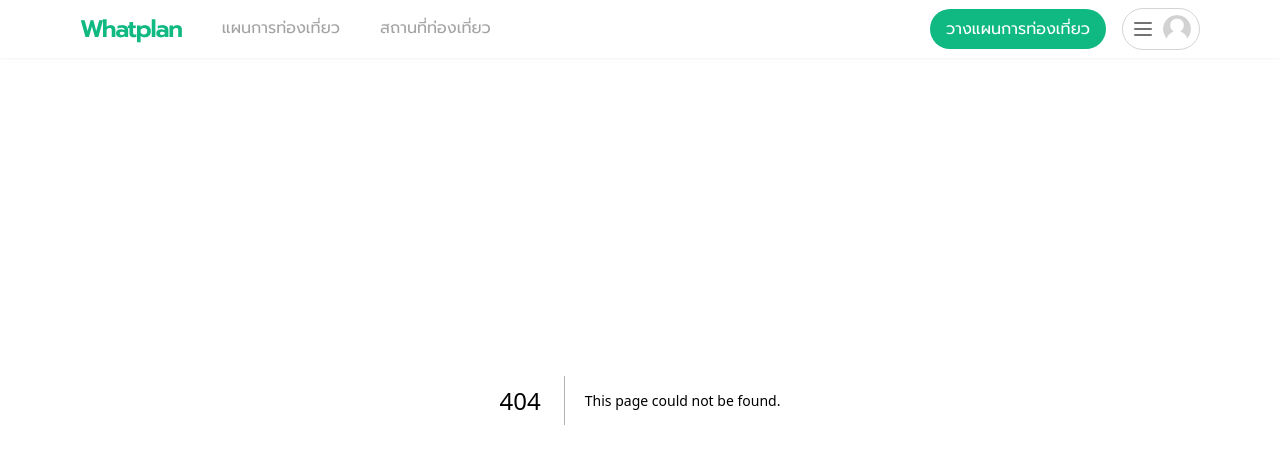
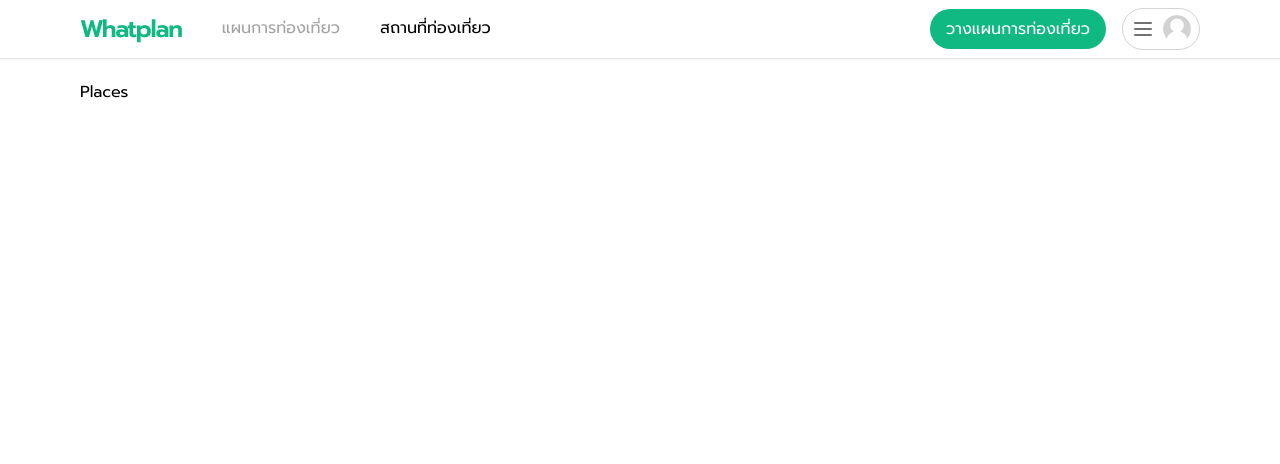
Before and after one commit to Rotee20Baht/whatplan, a Next.js app: page /place in a window 1280 px wide. Before the commit this address had no page. Shown: the top 464 px of the page. Built offline with nearby package versions, Linux system fonts and the light colour scheme.

Commit message:
fixed nav links

```diff
--- a/app/components/inputs/Input.jsx
+++ b/app/components/inputs/Input.jsx
@@ -64,7 +64,7 @@ export default function Input({
           ${errors[id] ? 'translate-y-0' : 'translate-y-2'}
           ${errors[id] ? 'opacity-100' : 'opacity-0'}
           transition
-          duration-500
+          duration-300
         `}
       >
           กรุณากรอกข้อมูลให้ถูกต้อง
--- a/app/components/navbar/NavMenu.jsx
+++ /dev/null
@@ -1,26 +0,0 @@
-'use client'
-
-import { useCallback } from "react"
-
-export default function NavMenu({
-  title,
-  onClick,
-  param,
-  selected
-}) {
-  const handleOnClick = useCallback((menu) => {
-    onClick(menu);
-  }, [param]);
-
-  return (
-    <div
-      onClick={() => handleOnClick(param)}
-      className={`
-        py-4 border-b-2 cursor-pointer border-transparent hover:border-emerald-500 transition
-        ${selected === param ? 'text-black' : 'text-neutral-400'}
-      `}
-    >
-      {title}
-    </div>
-  )
-}
--- a/app/components/navbar/Navbar.jsx
+++ b/app/components/navbar/Navbar.jsx
@@ -1,42 +1,49 @@
 'use client'
 
-import { useState } from "react"
+import { usePathname } from 'next/navigation';
 
 import Container from "../Container"
-import NavMenu from "./NavMenu";
 import UserMenu from "./UserMenu";
+import Link from 'next/link';
+
+const links = [
+  {
+    title: "แผนการท่องเที่ยว",
+    href: "/plan"
+  },
+  {
+    title: "สถานที่ท่องเที่ยว",
+    href: "/place"
+  },
+];
 
 export default function Navbar() {
-  const [selectedMenu, setSelectedMenu] = useState('');
-
-  const handleSelect =  (menu) => {
-    setSelectedMenu(menu);
-  }
+  const pathname = usePathname();
 
   return (
-    <div className="w-full fixed shadow-sm z-10 bg-white">
+    <div className="w-full fixed shadow-sm border-b z-10 bg-white">
       <Container>
         <div className="flex flex-row items-center justify-between">
           <div className="flex flex-row items-center gap-2 sm:gap-5 md:gap-6 lg:gap-10 py-4 md:py-0">
-            <div className="text-2xl font-semibold text-emerald-500 tracking-tighter cursor-pointer">
+            <Link href={'/'} className="text-2xl font-semibold text-emerald-500 tracking-tighter cursor-pointer">
               Whatplan
-            </div>
+            </Link>
             <div className="hidden md:flex flex-row gap-1 md:gap-6 lg:gap-10 items-center justify-between">
-              <NavMenu
-                title="แผนการท่องเที่ยว"
-                param="plan"
-                onClick={handleSelect}
-                selected={selectedMenu}
-              />
-              <NavMenu
-                title="สถานที่ท่องเที่ยว"
-                param="place"
-                onClick={handleSelect}
-                selected={selectedMenu}
-              />
+              {links.map((link, index) => (
+                <Link
+                  key={index}
+                  className={`
+                    py-4 border-b-2 cursor-pointer border-transparent hover:border-emerald-500 transition
+                    ${pathname === link.href ? 'text-black' : 'text-neutral-400'}
+                  `}
+                  href={link.href}
+                >
+                  {link.title}
+                </Link>
+              ))}
             </div>
           </div>
-          <UserMenu />
+          <UserMenu links={links}/>
         </div>
       </Container>
     </div>
--- a/app/components/navbar/UserMenu.jsx
+++ b/app/components/navbar/UserMenu.jsx
@@ -8,8 +8,9 @@ import { HiOutlineMenu } from "react-icons/hi";
 import MenuItem from "./MenuItem";
 import useLoginModal from "@/app/hooks/useLoginModal";
 import useRegisterModal from "@/app/hooks/useRegisterModal";
+import Link from "next/link";
 
-export default function UserMenu() {
+export default function UserMenu({ links }) {
   const [isOpen, setIsOpen] = useState(false);
   const loginModal = useLoginModal();
   const registerModal = useRegisterModal();
@@ -48,6 +49,16 @@ export default function UserMenu() {
               label="สมัครสมาชิก"
               onClick={() => registerModal.onOpen}
             />
+            {
+              links.map((link, index) => (
+                <Link
+                  key={index}
+                  className="py-3 px-4 hover:bg-neutral-100 cursor-pointer border-b block md:hidden"
+                  href={link.href}
+                >
+                  {link.title}
+                </Link>
+            ))}
           </div>
         </div>
       )}
--- /dev/null
+++ b/app/place/page.jsx
@@ -0,0 +1,13 @@
+'use client'
+
+import Container from "../components/Container"
+
+export default function Place() {
+  return (
+    <section className="py-20">
+      <Container>
+        <h1>Places</h1>
+      </Container>
+    </section>
+  )
+}
--- /dev/null
+++ b/app/plan/page.jsx
@@ -0,0 +1,13 @@
+'use client'
+
+import Container from "../components/Container"
+
+export default function Plan() {
+  return (
+    <section className="py-20">
+      <Container>
+        <h1>Plans</h1>
+      </Container>
+    </section>
+  )
+}
```
